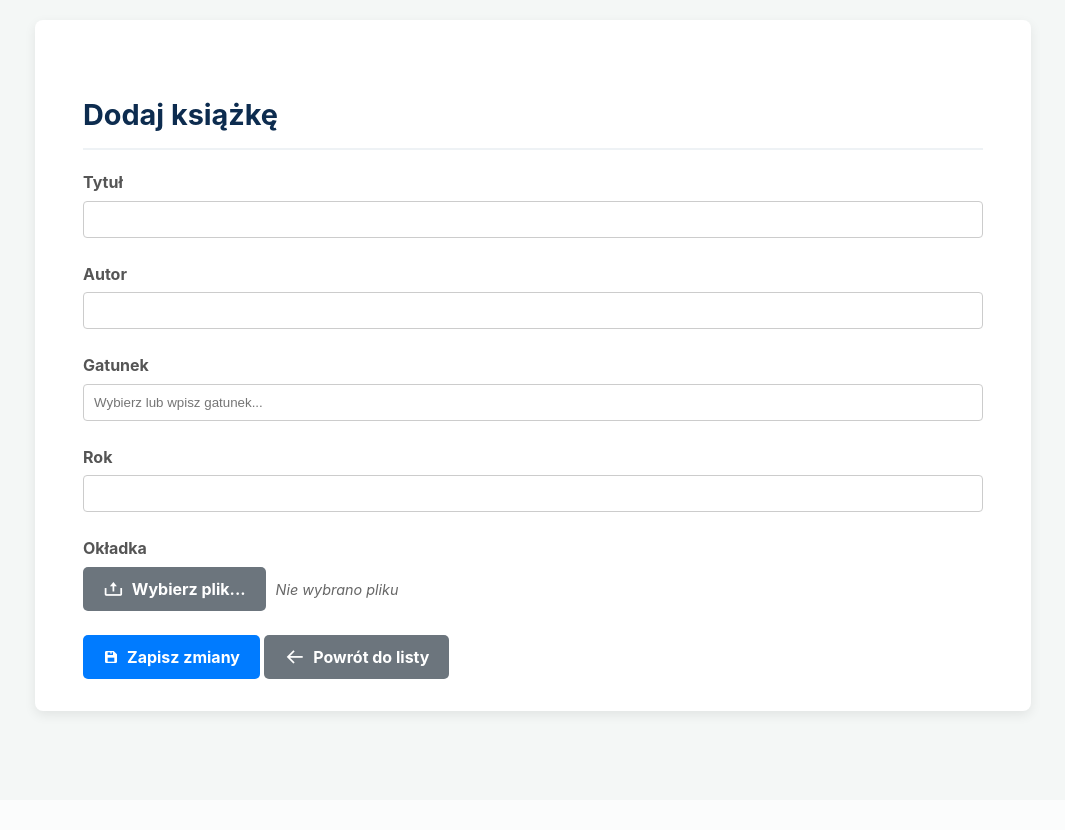
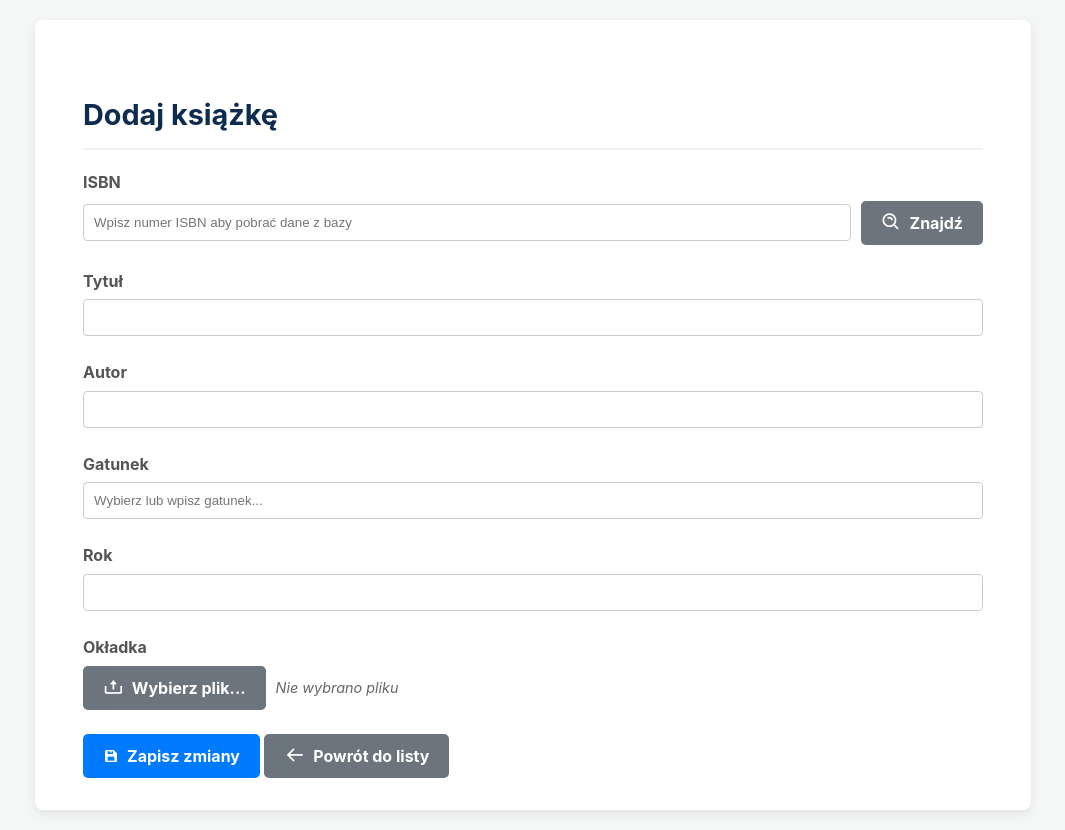
Before and after one commit to MarcinSachs/kodilla_biblioteka_wtf, a Flask app: page /books/add/ in a window 1280 px wide. Shown: the whole page, without its empty margins (107-1172 px from the left). Before the commit the page ends 800 px from the top, so only its background shows below. Run offline with Flask 3, Linux system fonts and the light colour scheme; some libraries are stand-ins or nearby versions.

Commit message:
Add isbn number in form

```diff
--- a/forms.py
+++ b/forms.py
@@ -6,6 +6,7 @@ from datetime import datetime
 
 
 class BookForm(FlaskForm):
+    isbn = StringField('ISBN')
     title = StringField('Tytuł', validators=[DataRequired()])
     author = StringField('Autor', validators=[DataRequired()])
     genre = StringField('Gatunek', validators=[DataRequired()])
--- a/static/style.css
+++ b/static/style.css
@@ -107,6 +107,18 @@ form {
     border: 1px solid #ccc;
     border-radius: 4px;
     box-sizing: border-box;
+}
+
+.input-with-button {
+    display: flex;
+    align-items: center;
+    gap: 10px;
+}
+
+.input-with-button input[type="text"] {
+    /* Override the default 100% width for inputs in form-groups */
+    width: auto;
+    flex-grow: 1; /* Make the input field take up the remaining space */
 }
 
 /* --- Buttons & Actions --- */
--- a/templates/book_add.html
+++ b/templates/book_add.html
@@ -14,6 +14,15 @@
         <h2>Dodaj książkę</h2>
         <form method="POST" action="{{ url_for('book_add') }}" enctype="multipart/form-data">
             {{ form.hidden_tag() }}
+            <div class="form-group">
+                {{ form.isbn.label }}
+                <div class="input-with-button">
+                    {{ form.isbn(placeholder="Wpisz numer ISBN aby pobrać dane z bazy") }}
+                    <a href="#" class="btn btn-secondary">
+                        <i class='bx bx-search-alt'></i> Znajdź
+                    </a>
+                </div>
+            </div>
             <div class="form-group">
                 {{ form.title.label }}
                 {{ form.title() }}
```
